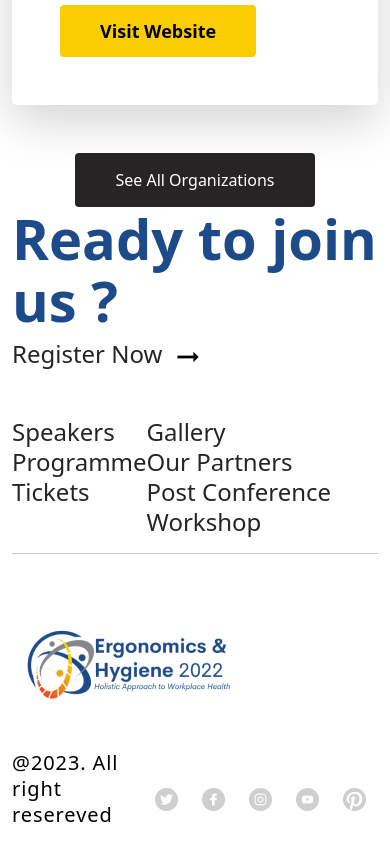
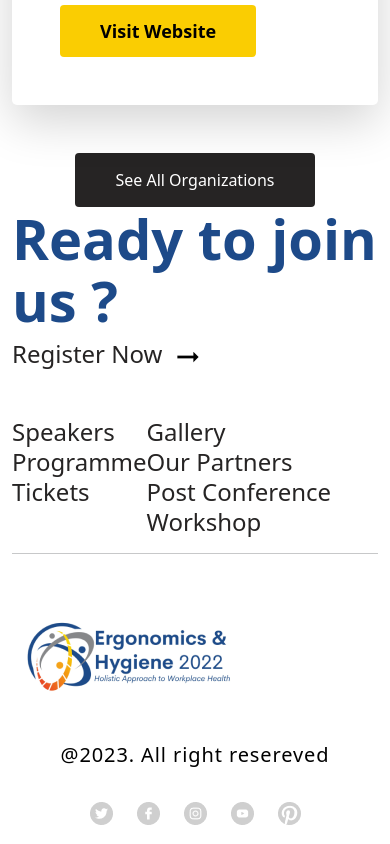
Before and after one commit to OpediaTech/Singapore, a Next.js app in the folder singapore/: page / in a window 390 px wide. Shown: the part 7868-8712 px from the top of the page. Built offline with nearby package versions, Linux system fonts and the light colour scheme.

Commit message:
footer responsive update

```diff
--- a/singapore/components/Footer.js
+++ b/singapore/components/Footer.js
@@ -35,14 +35,14 @@
         </div>
       </div>
       <hr />
-      <div className="row g-5 mt-4">
+      <div className="row g-5 mt-3">
         <div className="col-12 col-lg-6">
           <a href="">
             <Image className="ms-2" src={logo} alt="arrow" />
           </a>
         </div>
         <div className="col-12 col-lg-6">
-          <div className="d-flex justify-content-between align-items-center">
+          <div className="d-flex flex-column flex-md-row justify-content-between align-items-center">
             <div className="">
             <p>@2023. All right resereved</p>
             </div>
```
